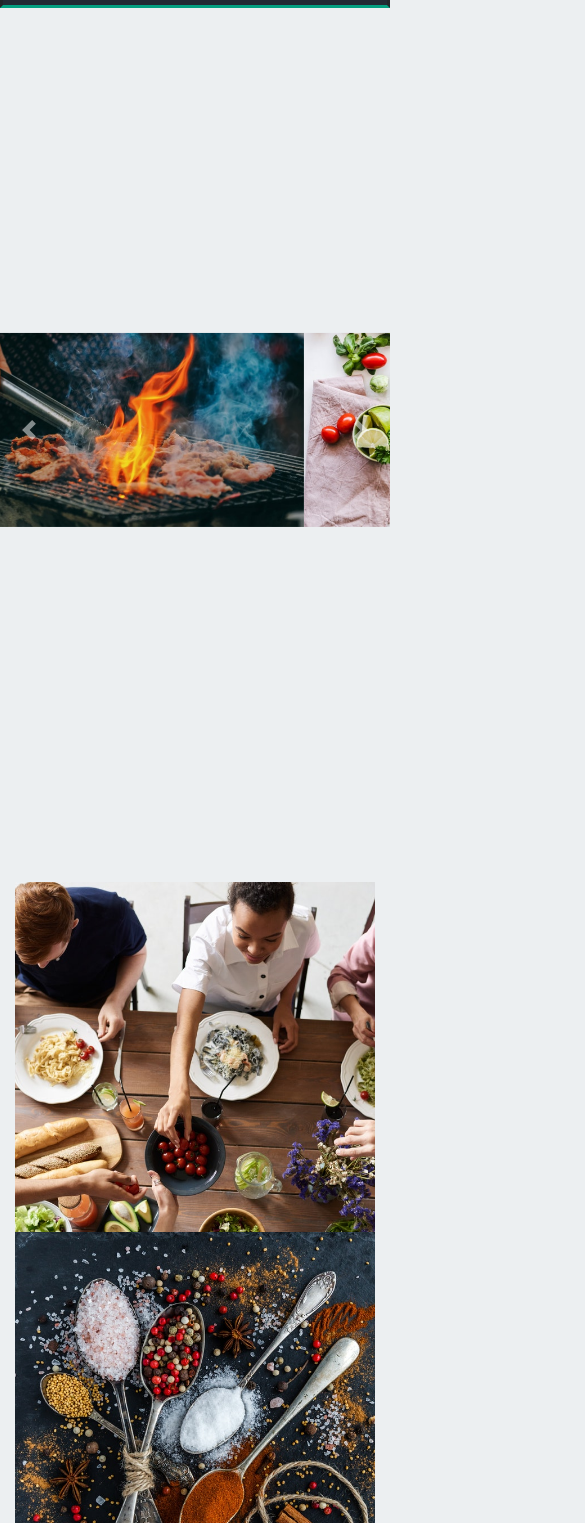
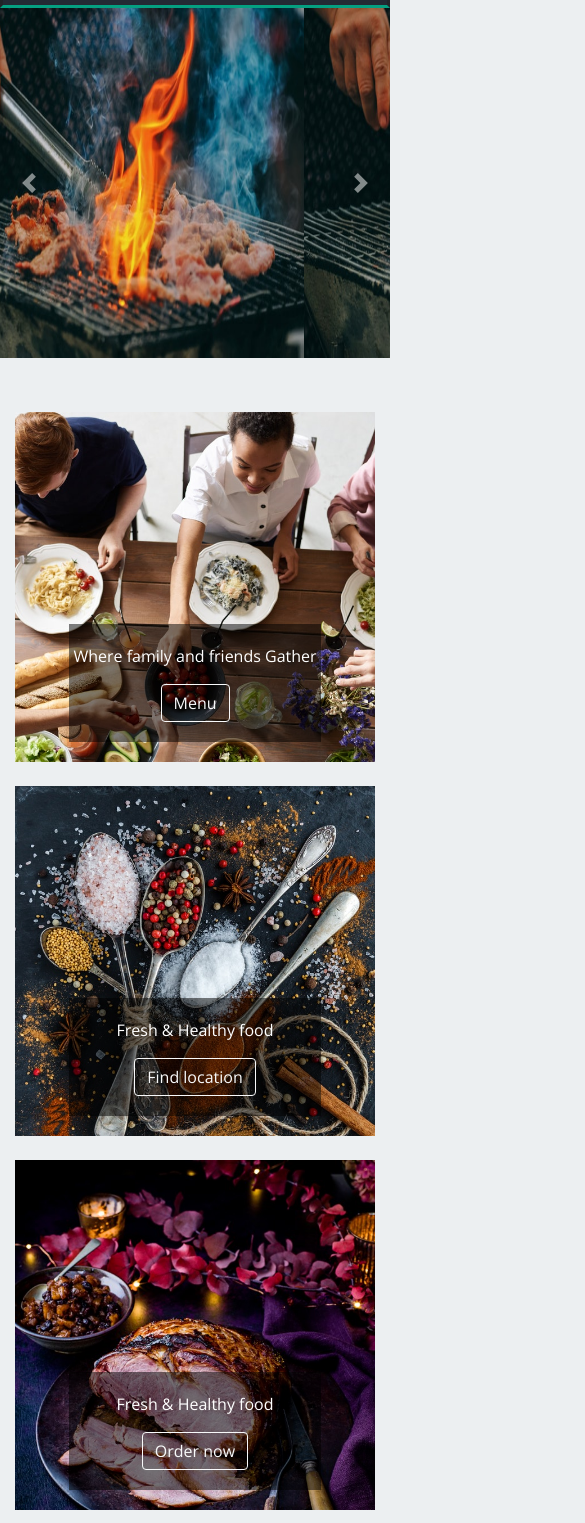
Before and after one commit to mohamed-soltane/Restaurant-Portifilo, a website: page index.html in a window 390 px wide. Shown: the part 77-1600 px from the top of the page, 585 px wide, since content can reach past the window. Drawn offline with nearby package versions, Linux system fonts and the light colour scheme.

Commit message:
imgs responsive fix

```diff
--- a/index.html
+++ b/index.html
@@ -38,7 +38,7 @@
                     <li class="nav-item"><a  class="nav-link" href="About.html"><i class="fa fa-info fa-lg"></i> About</a></li>
                     <li class="nav-item"><a  class="nav-link" href="contactus.html"><i class="fa fa-address-card fa-lg"></i> Contact</a></li>
                     <li class="nav-item"><a  class="nav-link" href="#"><i class="fa fa-map-marker fa-lg"></i> Locations</a></li>
-                    <li class="nav-item"><a  class="nav-link btn text-dark" href="#" ><i class="fa fa-dollar fa-lg"></i> Order now</a></li>
+                    <li class="nav-item"><a  class="nav-link btn text-dark" href="https://www.ubereats.com/en-US/"target="_blank"><i class="fa fa-dollar fa-lg"></i> Order now</a></li>
                 </ul>
             </div>
         </div>
@@ -110,19 +110,22 @@
          <!--------------- Carousel Slide Background Images --------------->
          <div id="carouselExampleControls" class="carousel slide" data-ride="carousel">
                 <div class="carousel-inner">
-                <div class="carousel-item carousel1 active" style='background-image: url("img/img4.jpg")'>
+                    <div class="carousel-item carousel1 active">
+                        <img src="img/img4.jpg" alt="greekfood">
                         <div class="carousel-caption d-none d-md-block">
                             <h4 class="display-4">Fresh & Healthy food</h4>
                             <button type="button" class="btn btn-outline-light">Menu</button>
                         </div>
                     </div>
-                <div class="carousel-item carousel1" style='background-image: url("img/img8.jpg")'>
+                    <div class="carousel-item carousel1">
+                            <img src="img/img4.jpg" alt="greekfood">
                         <div class="carousel-caption d-none d-md-block">
                             <h4 class="display-4">Eat Healthy & Live Happier!</h4>
                             <button type="button" class="btn btn-outline-light">Order now</button>
                         </div>
                     </div>
-                <div class="carousel-item carousel1" style='background-image: url("img/img5.jpg")'>
+                    <div class="carousel-item carousel1">
+                            <img src="img/img4.jpg" alt="greekfood">
                         <div class="carousel-caption d-none d-md-block">
                             <h4 class="display-4">Feeding 8, 80 or 800? We can help.</h4>
                             <button type="button" class="btn btn-outline-light">Catering</button>
@@ -141,12 +144,12 @@
         <!--------------- First small Carousel --------------->
         <div class="container">
             <div class="row row-content">
-                <div class="col-sm-4">
+                <div class="col-12 col-sm-4 mt-4">
                     <div id="carouselExampleControls" class="carousel slide" data-ride="carousel">
                         <div id="carouselExampleControls" class="carousel slide" data-ride="carousel">
                             <div class="carousel-inner">
                                 <div class="carousel-item carousel2 active" style='background-image: url("img/img7.jpg")'>
-                                    <div class="carousel-caption d-none d-md-block">
+                                    <div class="carousel-caption d-md-block">
                                         <p class="display-6">Where family and friends Gather</p>
                                         <button type="button" class="btn btn-outline-light">Menu</button>
                                     </div>
@@ -156,12 +159,12 @@
                     </div>
                 </div>
                 <!--------------- Second small carousel --------------->
-                <div class="col-sm-4">
+                <div class="col-12 col-sm-4 mt-4">
                     <div id="carouselExampleControls" class="carousel slide" data-ride="carousel">
                         <div id="carouselExampleControls" class="carousel slide" data-ride="carousel">
                             <div class="carousel-inner">
                                 <div class="carousel-item carousel2 active" style='background-image: url("img/img6.jpg")'>
-                                    <div class="carousel-caption d-none d-md-block">
+                                    <div class="carousel-caption  d-md-block">
                                         <p class="display-6">Fresh & Healthy food</p>
                                         <button type="button" class="btn btn-outline-light">Find location</button>
                                     </div>
@@ -170,13 +173,13 @@
                         </div>
                     </div>
                 </div>
-                <!--------------- Second small carousel --------------->
-                <div class="col-sm-4">
+                <!--------------- Third small carousel --------------->
+                <div class="col-12 col-sm-4 mt-4">
                     <div id="carouselExampleControls" class="carousel slide" data-ride="carousel">
                         <div id="carouselExampleControls" class="carousel slide" data-ride="carousel">
                             <div class="carousel-inner">
                                 <div class="carousel-item carousel2 active" style='background-image: url("img/img3.jpg")'>
-                                    <div class="carousel-caption d-none d-md-block">
+                                    <div class="carousel-caption  d-md-block">
                                         <p class="display-6">Fresh & Healthy food</p>
                                         <button type="button" class="btn btn-outline-light">Order now</button>
                                     </div>
@@ -190,8 +193,8 @@
         <div class="bg-white">
         <div class="container">
         <div class="row row-content align-items-center">
-            <div class="col offset-4">
-                <div class="card" style="width: 30rem;">
+            <div class="col">
+                <div class="card m-auto" style="width: 30rem;">
                     <div class="card-body">
                         <h2 class="card-title align-items-center" style="font-weight:bold; margin-top:7px; color:#05a081"><i class="fa fa-pagelines fa-lg"></i>سلطان</h2>
                     <hr>
@@ -210,47 +213,47 @@
                          <!-- Location started-->
         <div class="container text-center mt-5">
             <h1> Our Locations</h1>
-            <P> RESTAURANT REVIEWS FROM ACROSS THE UK, UPDATED EVERY WEEK</P>
+            <P> OUR RESTAURANTS LOCATIONS ACROSS THE US</P>
         </div>
         <div class="container">
         <div class="row row-content">
-            <div class="col">
+            <div class="col-12 col-sm-6 col-md-3">
                 <div class="card mb-3">
                     <img src="img/img16.jpg" class="card-img-top"alt="London" style="height: 270px">
                     <div class="card-body">
                         <h5 class="card-title">Nashville</h5>
                         <p class="card-text">as a natural lead-in to additional content. This content is a little bit longer.</p>
-                        <p class="card-text"><small class="text-muted">Last updated 3 mins ago</small></p>
+                        <p class="card-text"><small class="text-muted"><a  class="btn btn-sm" href="#"><i class="fa fa-map-marker fa-lg"></i> Location</a></li></small></p>
                     </div>
                 </div>
             </div>
-            <div class="col">
+            <div class="col-12 col-sm-6 col-md-3">
                     <div class="card mb-3">
                             <img src="img/img13.jpg" class="card-img-top"alt="London" style="height: 270px">
                             <div class="card-body">
                                 <h5 class="card-title">San Francisco</h5>
                                 <p class="card-text">as a natural lead-in to additional content. This content is a little bit longer.</p>
-                                <p class="card-text"><small class="text-muted">Last updated 3 mins ago</small></p>
+                                <p class="card-text"><small class="text-muted"><a  class="btn btn-sm" href="#"><i class="fa fa-map-marker fa-lg"></i> Location</a></li></small></p>
                             </div>
                     </div>
             </div>
-            <div class="col">
+            <div class="col-12 col-sm-6 col-md-3">
                 <div class="card mb-3">
                     <img src="img/img12.jpg" class="card-img-top"alt="London" style="height: 270px">
                     <div class="card-body">
                         <h5 class="card-title">New York</h5>
                         <p class="card-text">as a natural lead-in to additional content. This content is a little bit longer.</p>
-                        <p class="card-text"><small class="text-muted">Last updated 3 mins ago</small></p>
+                        <p class="card-text"><small class="text-muted"><a  class="btn btn-sm" href="#"><i class="fa fa-map-marker fa-lg"></i> Location</a></li></small></p>
                     </div>
                 </div>
             </div>
-            <div class="col">
+            <div class="col-12 col-sm-6 col-md-3">
                 <div class="card mb-3">
                     <img src="img/img15.jpg" class="card-img-top"alt="London" style="height: 270px">
                     <div class="card-body">
                         <h5 class="card-title">Miami</h5>
                         <p class="card-text">as a natural lead-in to additional content. This content is a little bit longer.</p>
-                        <p class="card-text"><small class="text-muted">Last updated 3 mins ago</small></p>
+                        <p class="card-text"><small class="text-muted"><a  class="btn btn-sm" href="#"><i class="fa fa-map-marker fa-lg"></i> Location</a></li></small></p>
                     </div>
                 </div>
             </div>
--- a/styles.css
+++ b/styles.css
@@ -13,6 +13,9 @@ body{
     padding: 30px 0;
     border-bottom: 1px ridge;
     min-height: 200px;
+}
+.row-us{
+    padding: 10px 0;
 }
 .site-footer{
     background-image: linear-gradient(rgb(31, 31, 32), rgb(185, 182, 182));
@@ -42,10 +45,10 @@ border-style:solid;
     background-color: #05a081 ;
     font-weight:bold;
 }
-.carousel1 {
+.carousel1 img{
     width: 100%;
-    height: 100vh;
-    min-height: 550px;
+    height: auto;
+    min-height: 350px;
     background: no-repeat center center scroll;
     -webkit-background-size: 100%;
     -moz-background-size: 100%;
@@ -58,7 +61,7 @@ border-style:solid;
 }
 .carousel2{
 width:100%;
-height:100%;
+height: 100%;
 background-size:100%;
 min-height: 350px;
 background-image: no-repeat center center scroll;
```
Lines whose indentation alone changed are shown as unchanged.
